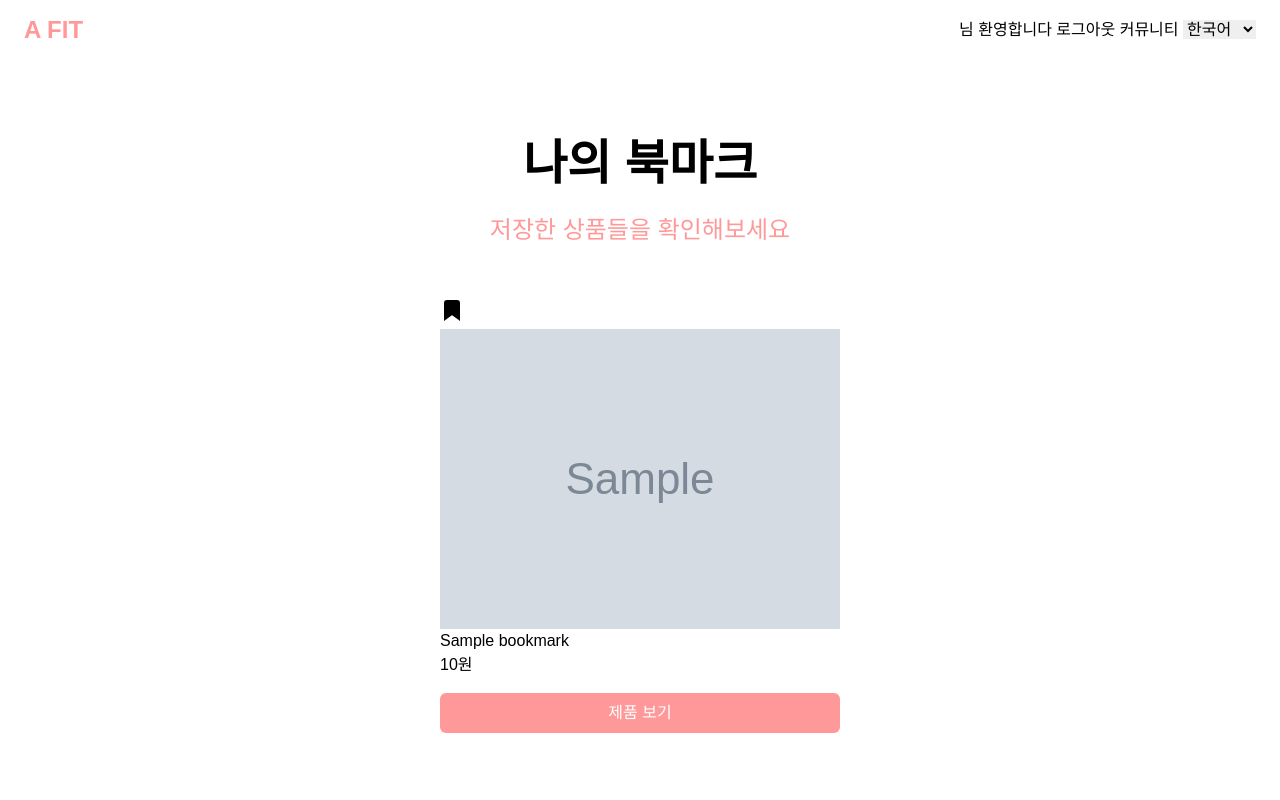
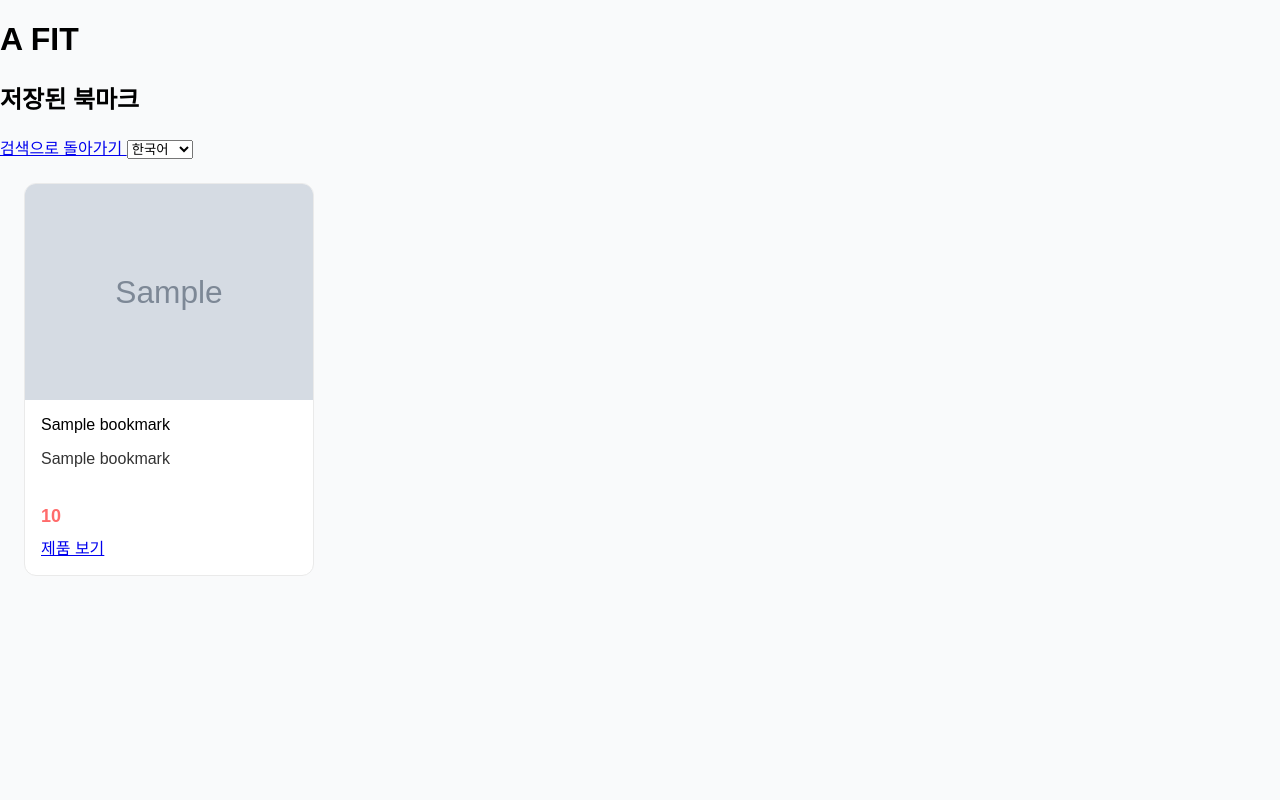
Before and after one commit to woodragon07/afit, a Flask app: template templates/KO/bookmarks.html in a window 1280 px wide. Run offline with Flask 3, Linux system fonts and the light colour scheme; the template is opened without the code that fills it: values that come from a table or form of the project are taken from there, most other values are stand-ins (such as "Sample title", 1, 10 or a date in 2020); grey boxes marked "Sample" are stand-in pictures; some libraries are stand-ins or nearby versions.

Commit message:
북마크 완성

```diff
--- a/static/js/bookmark.js
+++ b/static/js/bookmark.js
@@ -1,29 +1,38 @@
-function toggleBookmark(itemData) {
-    fetch('/api/bookmark', {
+function toggleBookmark(productData) {
+    console.log('북마크 시도:', productData);  // 디버깅용 로그
+
+    // 북마크 버튼 요소 찾기
+    const bookmarkBtn = document.getElementById(`bookmark-${productData.item_id}`);
+
+    fetch('/api/bookmarks', {
         method: 'POST',
         headers: {
             'Content-Type': 'application/json',
         },
-        body: JSON.stringify(itemData)
+        body: JSON.stringify(productData)
     })
-    .then(response => response.json())
+    .then(response => {
+        if (!response.ok) {
+            throw new Error(`HTTP error! status: ${response.status}`);
+        }
+        return response.json();
+    })
     .then(data => {
+        console.log('서버 응답:', data);  // 디버깅용 로그
+
         if (data.success) {
-            if (data.action === 'removed') {
-                // 북마크 페이지에서는 카드를 제거
-                const card = document.querySelector(`[data-item-id="${itemData.item_id}"]`).closest('.product-card');
-                card.remove();
-
-                // 카드가 모두 제거되었는지 확인
-                const remainingCards = document.querySelectorAll('.product-card');
-                if (remainingCards.length === 0) {
-                    location.reload(); // 빈 상태 메시지를 보여주기 위해 페이지 새로고침
-                }
+            // 북마크 버튼 스타일 토글
+            if (bookmarkBtn) {
+                bookmarkBtn.classList.toggle('bookmarked');
             }
+            // 성공 메시지 표시
+            alert(data.message);
+        } else {
+            throw new Error(data.message || '북마크 처리 중 오류가 발생했습니다.');
         }
     })
     .catch(error => {
-        console.error('Error:', error);
-        alert('북마크 처리 중 오류가 발생했습니다.');
+        console.error('북마크 오류:', error);
+        alert(error.message);
     });
 }
--- a/static/styles/searchstyles.css
+++ b/static/styles/searchstyles.css
@@ -98,6 +98,9 @@
     background:rgb(171, 205, 255);
     transform:scale(1.1);
   }
+  .bookmark-btn.bookmarked svg {
+    fill: #FF9999;
+  }
   .product-info {
     padding:16px;
   }
--- a/templates/KO/bookmarks.html
+++ b/templates/KO/bookmarks.html
@@ -2,55 +2,47 @@
 <html lang="ko">
 <head>
     <meta charset="UTF-8">
+    <meta name="viewport" content="width=device-width, initial-scale=1.0">
     <title>A FIT - 북마크</title>
-    <script src="https://cdn.tailwindcss.com"></script>
-    <link rel="stylesheet" href="{{ url_for('static', filename='styles/landingstyles.css') }}">
+    <link rel="stylesheet" href="{{ url_for('static', filename='styles/searchstyles.css') }}">
 </head>
-<body>
-    <!-- Header -->
-    <header>
-        <div style="font-size:24px; font-weight:bold; color:#FF9999;">A FIT</div>
-        <div>
-            {% if user %}
-                <span class="welcome-message">{{ user.name }}님 환영합니다</span>
-                <a href="{{ url_for('logout') }}" class="header-link">로그아웃</a>
-            {% else %}
-                <a href="{{ url_for('login') }}" class="header-link">로그인</a>
-                <a href="{{ url_for('signup') }}" class="header-link">회원가입</a>
-            {% endif %}
-            <a href="/community" class="header-link">커뮤니티</a>
-            <select id="languageSelect">
-                <option value="ko">한국어</option>
-                <option value="en">English</option>
-            </select>
+<body class="bg-gray-50">
+    <!-- 헤더 -->
+    <header class="bg-white shadow-sm">
+        <div class="container mx-auto px-4 py-3">
+            <div class="flex justify-between items-center">
+                <div class="flex items-center">
+                    <h1 class="text-xl font-semibold">A FIT</h1>
+                    <h2 class="text-lg ml-4">저장된 북마크</h2>
+                </div>
+                <div class="flex items-center">
+                    <a href="{{ url_for('search_page') }}"
+                       class="text-gray-600 hover:text-pink-500 font-medium">
+                        검색으로 돌아가기
+                    </a>
+                    <!-- 언어 선택 -->
+                    <select id="languageSelect" class="ml-4">
+                        <option value="ko" selected>한국어</option>
+                        <option value="en">English</option>
+                    </select>
+                </div>
+            </div>
         </div>
     </header>
 
-    <main>
-        <div class="title">나의 북마크</div>
-        <div class="subtitle">저장한 상품들을 확인해보세요</div>
-
-        <!-- 북마크 상품 그리드 -->
+    <!-- 메인 컨텐츠 -->
+    <main class="container mx-auto px-4 py-8">
+        {% if bookmarks %}
         <div class="product-grid">
             {% for bookmark in bookmarks %}
             <div class="product-card">
-                <button class="bookmark-btn bookmarked" onclick="toggleBookmark({
-                    item_id: '{{ bookmark.item_id }}',
-                    title: '{{ bookmark.title }}',
-                    price: '{{ bookmark.price }}',
-                    image_url: '{{ bookmark.image_url }}',
-                    product_url: '{{ bookmark.product_url }}'
-                })">
-                    <svg width="24" height="24" fill="currentColor" stroke="currentColor" stroke-width="2">
-                        <path d="M19 21l-7-5-7 5V5a2 2 0 0 1 2-2h10a2 2 0 0 1 2 2z"></path>
-                    </svg>
-                </button>
                 <div class="product-image-container">
                     <img src="{{ bookmark.image_url }}" alt="{{ bookmark.title }}" class="product-image"/>
                 </div>
                 <div class="product-info">
+                    <div class="product-meta">{{ bookmark.mall_name }}</div>
                     <h3 class="product-title">{{ bookmark.title }}</h3>
-                    <div class="product-price">{{ bookmark.price }}원</div>
+                    <div class="product-price">{{ bookmark.price }}</div>
                     <div class="mt-4">
                         <a href="{{ bookmark.product_url }}" target="_blank"
                            class="block w-full text-center bg-[#FF9999] hover:bg-[#FF6B6B] text-white py-2 px-4 rounded-md transition-colors">
@@ -61,11 +53,13 @@
             </div>
             {% endfor %}
         </div>
-
-        {% if not bookmarks %}
-        <div class="empty-state">
-            <p>저장된 북마크가 없습니다.</p>
-            <a href="/" class="search-btn">상품 검색하러 가기</a>
+        {% else %}
+        <div class="text-center py-8">
+            <p class="text-gray-500">저장된 북마크가 없습니다.</p>
+            <a href="{{ url_for('search_page') }}"
+               class="text-pink-500 hover:text-pink-600 mt-2 inline-block">
+                상품 검색하러 가기
+            </a>
         </div>
         {% endif %}
     </main>
--- a/templates/KO/search.html
+++ b/templates/KO/search.html
@@ -16,6 +16,10 @@
           {% if user %}
               <span class="welcome-message">{{ user.name }}님 환영합니다</span>
               <a href="{{ url_for('logout') }}" class="header-link">로그아웃</a>
+              <a href="{{ url_for('view_bookmarks') }}"
+              class="text-gray-600 hover:text-pink-500 font-medium ml-4">
+               저장된 북마크
+           </a>
           {% else %}
               <a href="{{ url_for('login') }}" class="header-link">로그인</a>
               <a href="{{ url_for('signup') }}" class="header-link">회원가입</a>
@@ -58,5 +62,7 @@
     </main>
   </div>
   <script src="{{ url_for('static', filename='js/search.js') }}"></script>
+  <!-- 페이지 하단에 추가 -->
+  <script src="{{ url_for('static', filename='js/bookmark.js') }}"></script>
 </body>
 </html>
```
Also changed, not shown: database.py (+17 -12 lines), static/js/search.js (+30 -30 lines), test.py (+148 -31 lines), routes/login.py (added).
